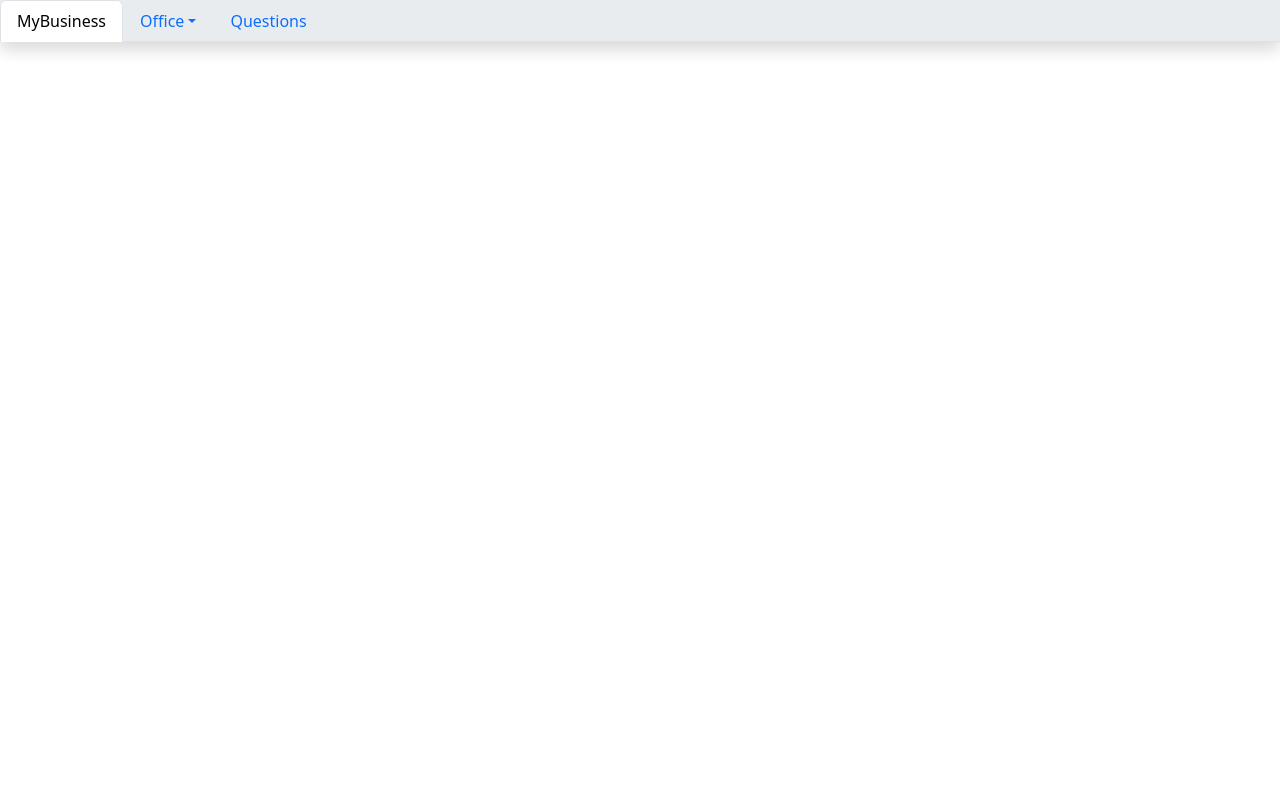
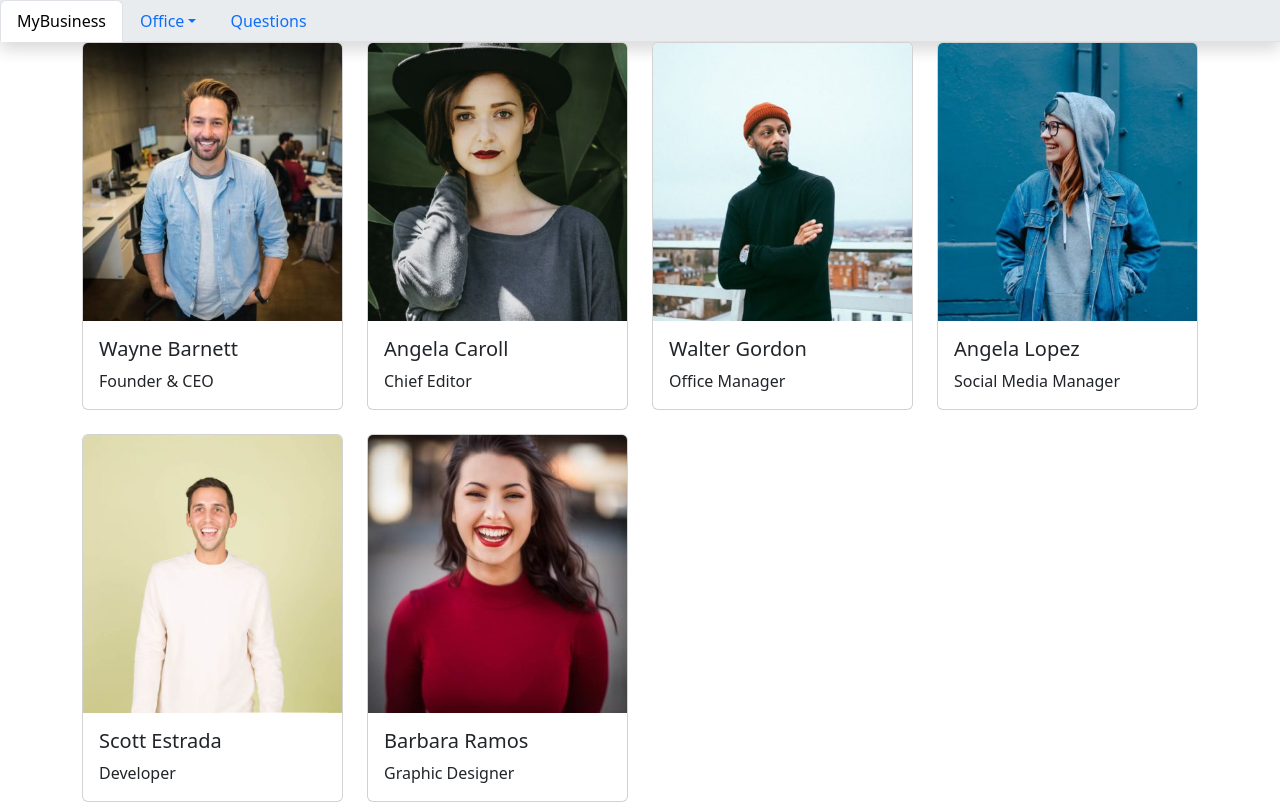
Before and after one commit to MatteoNocera/js-our-team, a plain HTML site: page index.html in a window 1280 px wide. Drawn offline with nearby package versions, Linux system fonts and the light colour scheme.

Commit message:
fix insertHTML

```diff
--- a/assets/js/main.js
+++ b/assets/js/main.js
@@ -105,12 +105,31 @@ const team = [
 for (let i = 0; i < team.length; i++) {
     const figure = team[i];
 
-    console.log(figure.name);
-    console.log(figure['role']);
-    console.log(figure.image);
+    //console.log(figure.name);
+    //console.log(figure['role']);
+    //console.log(figure.image);
+
+    // Stampare le stesse informazioni su DOM sottoforma di stringhe
+
+    const rowElement = document.querySelector('.team .row')
+
+    const markupCards = `
+        <div class="col">
+            <div class="card h-100">
+                <img src="${figure['image']}" class="card-img-top" alt="profile foto">
+                <div class="card-body">
+                    <h5 class="card-title">${figure.name}</h5>
+                    <p class="card-text">${figure.role}</p>
+                </div>
+            </div>
+        </div>
+    `
+
+    // console.log(markupCards);
+
+    rowElement.insertAdjacentHTML('beforeend', markupCards);
 }
 
-// Stampare le stesse informazioni su DOM sottoforma di stringhe
 
 // Trasformare la stringa foto in una immagine effettiva
 
--- a/index.html
+++ b/index.html
@@ -35,8 +35,11 @@
 
     </header>
 
-    <section class="teams">
+    <section class="team">
         <div class="container">
+            <div class="row row-cols-1 row-cols-sm-2 row-cols-md-4 g-4">
+
+            </div>
 
 
 
```
